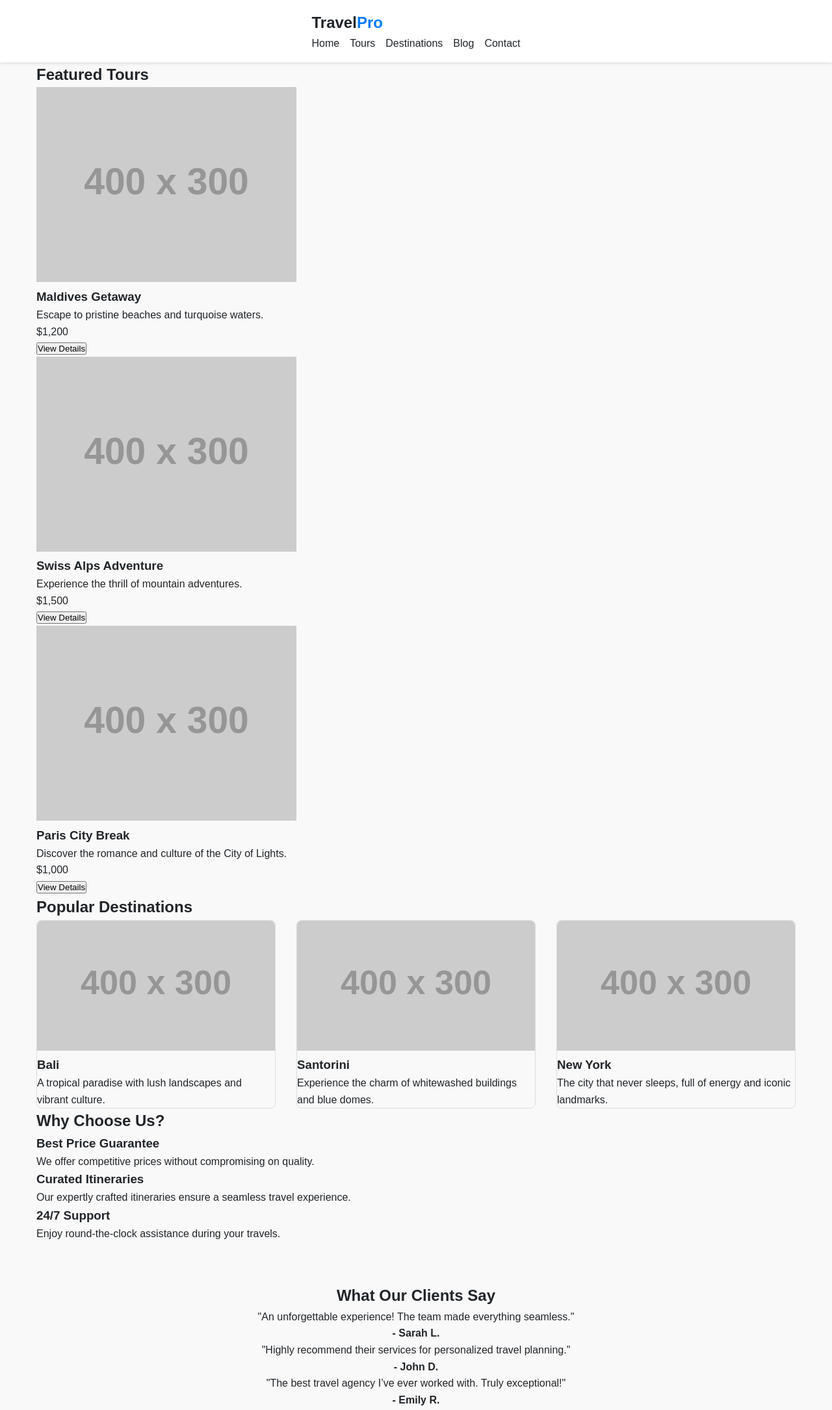
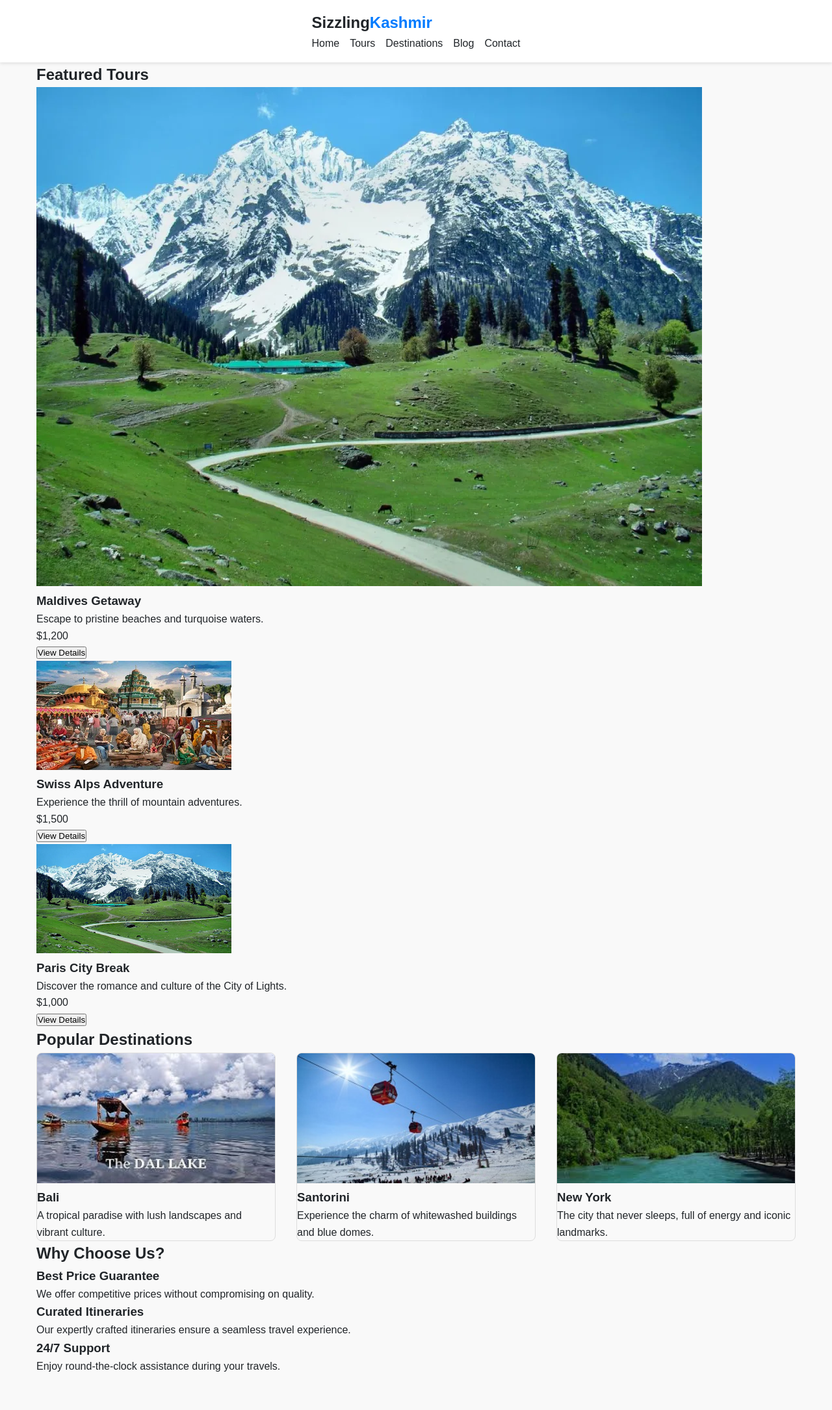
Before and after one commit to shahidbaba123321/alibaba, a plain HTML site: page index.html in a window 1280 px wide. Shown: the top 2170 px of the page at 65% size. Drawn offline with Linux system fonts and the light colour scheme; placeholder pictures from the web are drawn by us.

Commit message:
Update index.html

```diff
--- a/index.html
+++ b/index.html
@@ -3,14 +3,14 @@
 <head>
   <meta charset="UTF-8">
   <meta name="viewport" content="width=device-width, initial-scale=1.0">
-  <title>Tour & Travel Agency</title>
+  <title>Sizzling Kashmir</title>
   <link rel="stylesheet" href="styles.css">
 </head>
 <body>
   <!-- Header Section -->
   <header class="header">
     <div class="container">
-      <div class="logo">Travel<span>Pro</span></div>
+      <div class="logo">Sizzling<span>Kashmir</span></div>
       <nav class="nav">
         <ul class="nav-links">
           <li><a href="#hero">Home</a></li>
@@ -26,9 +26,9 @@
   <!-- Hero Section -->
   <section id="hero" class="hero">
     <div class="slider">
-      <div class="slide active" style="background-image: url('https://via.placeholder.com/1920x1080');"></div>
-      <div class="slide" style="background-image: url('https://via.placeholder.com/1920x1080');"></div>
-      <div class="slide" style="background-image: url('https://via.placeholder.com/1920x1080');"></div>
+      <div class="slide active" style="background-image: url('images/hero-bg.jpg');"></div>
+      <div class="slide" style="background-image: url('images/hero-bg.jpg');"></div>
+      <div class="slide" style="background-image: url('images/hero-bg.jpg');"></div>
     </div>
     <div class="hero-content">
       <h1>Your Journey Starts Here</h1>
@@ -48,21 +48,21 @@
       <h2>Featured Tours</h2>
       <div class="tours-grid">
         <div class="tour-card">
-          <img src="https://via.placeholder.com/400x300" alt="Tour 1">
+          <img src="images/tour1.jpg" alt="Tour 1">
           <h3>Maldives Getaway</h3>
           <p>Escape to pristine beaches and turquoise waters.</p>
           <p class="price">$1,200</p>
           <button class="view-details">View Details</button>
         </div>
         <div class="tour-card">
-          <img src="https://via.placeholder.com/400x300" alt="Tour 2">
+          <img src="images/blog1.jpg" alt="Tour 2">
           <h3>Swiss Alps Adventure</h3>
           <p>Experience the thrill of mountain adventures.</p>
           <p class="price">$1,500</p>
           <button class="view-details">View Details</button>
         </div>
         <div class="tour-card">
-          <img src="https://via.placeholder.com/400x300" alt="Tour 3">
+          <img src="images/blog2.png" alt="Tour 3">
           <h3>Paris City Break</h3>
           <p>Discover the romance and culture of the City of Lights.</p>
           <p class="price">$1,000</p>
@@ -78,17 +78,17 @@
       <h2>Popular Destinations</h2>
       <div class="destinations-grid">
         <div class="destination-card">
-          <img src="https://via.placeholder.com/400x300" alt="Bali">
+          <img src="images/destination1.jpg" alt="Bali">
           <h3>Bali</h3>
           <p>A tropical paradise with lush landscapes and vibrant culture.</p>
         </div>
         <div class="destination-card">
-          <img src="https://via.placeholder.com/400x300" alt="Santorini">
+          <img src="images/gallery1.jpg" alt="Santorini">
           <h3>Santorini</h3>
           <p>Experience the charm of whitewashed buildings and blue domes.</p>
         </div>
         <div class="destination-card">
-          <img src="https://via.placeholder.com/400x300" alt="New York">
+          <img src="images/gallery2.jpg" alt="New York">
           <h3>New York</h3>
           <p>The city that never sleeps, full of energy and iconic landmarks.</p>
         </div>
@@ -144,19 +144,19 @@
       <h2>Travel Inspiration</h2>
       <div class="blog-grid">
         <div class="blog-card">
-          <img src="https://via.placeholder.com/400x300" alt="Blog Post 1">
+          <img src="images/gallery1.jpg" alt="Blog Post 1">
           <h3>Top 10 Destinations for 2024</h3>
           <p>Discover the hottest travel spots for the upcoming year.</p>
           <a href="#">Read More</a>
         </div>
         <div class="blog-card">
-          <img src="https://via.placeholder.com/400x300" alt="Blog Post 2">
+          <img src="images/gallery2.jpg" alt="Blog Post 2">
           <h3>Packing Tips for Long Trips</h3>
           <p>Learn how to pack efficiently for extended journeys.</p>
           <a href="#">Read More</a>
         </div>
         <div class="blog-card">
-          <img src="https://via.placeholder.com/400x300" alt="Blog Post 3">
+          <img src="images/blog1.jpg" alt="Blog Post 3">
           <h3>How to Plan Your Dream Vacation</h3>
           <p>Step-by-step guide to planning the perfect getaway.</p>
           <a href="#">Read More</a>
```
